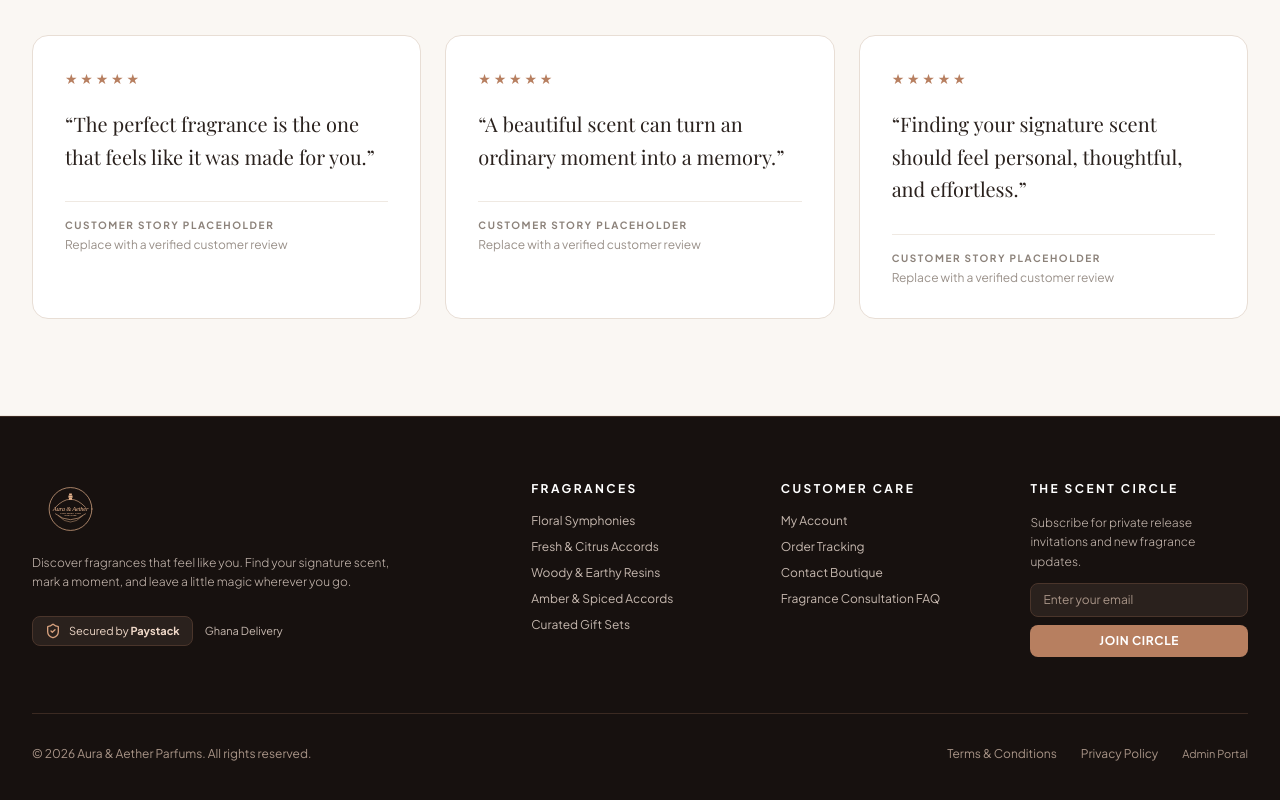
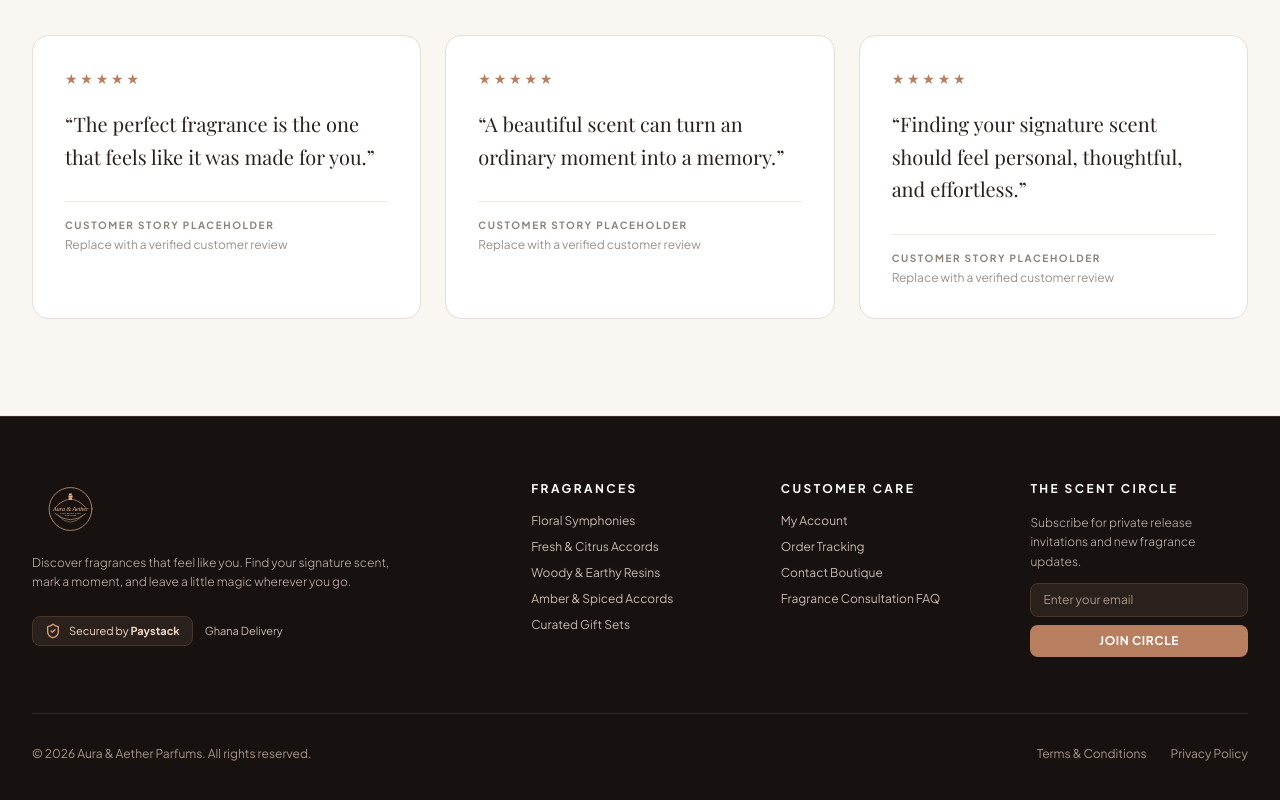
Before and after one commit to agbedor/Aura-Aether, a Next.js app: page / in a window 1280 px wide. Shown: the part 2454-3254 px from the top of the page. Built offline with nearby package versions, Linux system fonts and the light colour scheme; no server answers; the database is empty; a web font is replaced by a local one.

Commit message:
Remove admin portal link from storefront footer

```diff
--- a/src/components/Footer.tsx
+++ b/src/components/Footer.tsx
@@ -77,7 +77,6 @@ export default function Footer() {
           <div className="flex items-center gap-6">
             <Link href="/contact" className="hover:text-[#E8BD9E] transition-colors">Terms &amp; Conditions</Link>
             <Link href="/contact" className="hover:text-[#E8BD9E] transition-colors">Privacy Policy</Link>
-            <Link href="/admin" className="hover:text-[#E8BD9E] transition-colors text-[11px]">Admin Portal</Link>
           </div>
         </div>
       </div>
```
